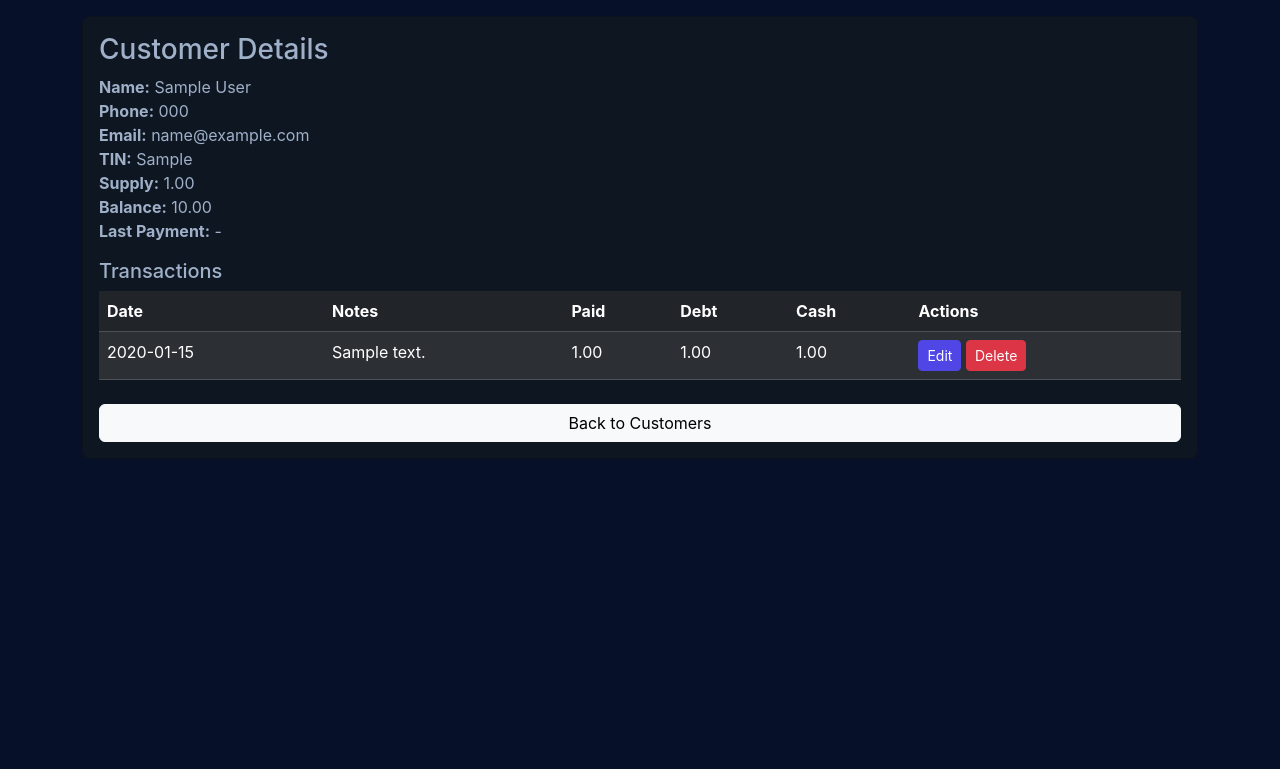
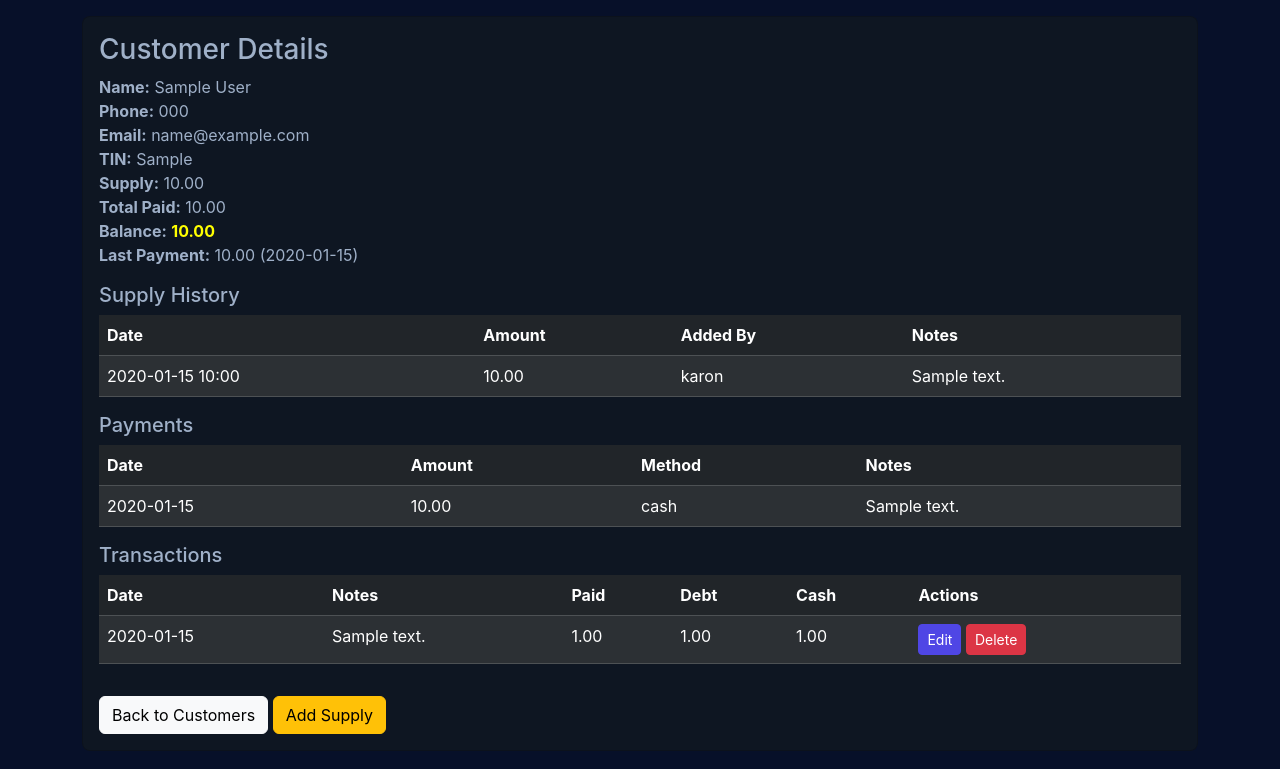
Before and after one commit to karonpro/Teba, a Django app: page /transactions/customers/1/ in a window 1280 px wide. Shown: the part 58-827 px from the top of the page. Before the commit the page ends 517 px from the top, so only its background shows below. Run offline with Django 5.2, Linux system fonts and the light colour scheme; data comes from the database, SQL or seed files in the repository; tables that the repository leaves empty hold one stand-in row (values such as "Sample post"); parts of the project's set-up code (start-up, migrations or seed data) failed here and were passed over.

Commit message:
Update supply/balance fix and forms

```diff
--- a/transactions/templates/transactions/customer_detail.html
+++ b/transactions/templates/transactions/customer_detail.html
@@ -11,12 +11,76 @@
         <strong>Phone:</strong> {{ customer.phone|default:"-" }} <br>
         <strong>Email:</strong> {{ customer.email|default:"-" }} <br>
         <strong>TIN:</strong> {{ customer.tin|default:"-" }} <br>
-        <strong>Supply:</strong> {{ customer.supply|floatformat:2 }} <br>
-        <strong>Balance:</strong> {{ customer.balance|floatformat:2 }} <br>
-        <strong>Last Payment:</strong> {{ last_payment_date|date:"Y-m-d"|default:"-" }}
+        <strong>Supply:</strong> {{ total_supply|floatformat:2 }} <br>
+        <strong>Total Paid:</strong> {{ total_paid|floatformat:2 }} <br>
+        <strong>Balance:</strong>
+            <span style="color: {{ customer.balance_color }}; font-weight: bold;">
+                {{ customer.balance|floatformat:2 }}
+            </span> <br>
+        <strong>Last Payment:</strong>
+            {% if last_payment %}
+                {{ last_payment.amount|floatformat:2 }} ({{ last_payment.date|date:"Y-m-d" }})
+            {% else %}
+                -
+            {% endif %}
     </div>
 
+    <!-- Supply History Table -->
+    <h5>Supply History</h5>
+    <table class="table table-striped table-dark">
+        <thead>
+            <tr>
+                <th>Date</th>
+                <th>Amount</th>
+                <th>Added By</th>
+                <th>Notes</th>
+            </tr>
+        </thead>
+        <tbody>
+            {% for supply in supply_history %}
+            <tr>
+                <td>{{ supply.date|date:"Y-m-d H:i" }}</td>
+                <td>{{ supply.amount|floatformat:2 }}</td>
+                <td>{{ supply.added_by.username|default:"-" }}</td>
+                <td>{{ supply.notes|default:"-" }}</td>
+            </tr>
+            {% empty %}
+            <tr>
+                <td colspan="4">No supply history.</td>
+            </tr>
+            {% endfor %}
+        </tbody>
+    </table>
+
+    <!-- Payments Table -->
+    <h5>Payments</h5>
+    <table class="table table-striped table-dark">
+        <thead>
+            <tr>
+                <th>Date</th>
+                <th>Amount</th>
+                <th>Method</th>
+                <th>Notes</th>
+            </tr>
+        </thead>
+        <tbody>
+            {% for payment in customer.payments.all %}
+            <tr>
+                <td>{{ payment.date|date:"Y-m-d" }}</td>
+                <td>{{ payment.amount|floatformat:2 }}</td>
+                <td>{{ payment.method }}</td>
+                <td>{{ payment.notes|default:"-" }}</td>
+            </tr>
+            {% empty %}
+            <tr>
+                <td colspan="4">No payments found.</td>
+            </tr>
+            {% endfor %}
+        </tbody>
+    </table>
+
     <!-- Transactions Table -->
+    {% if transactions %}
     <h5>Transactions</h5>
     <table class="table table-dark table-striped">
         <thead>
@@ -42,15 +106,15 @@
                     <a href="{% url 'transactions:delete' t.id %}" class="btn btn-danger btn-sm">Delete</a>
                 </td>
             </tr>
-            {% empty %}
-            <tr>
-                <td colspan="6">No transactions found for this customer.</td>
-            </tr>
             {% endfor %}
         </tbody>
     </table>
+    {% endif %}
 
-    <!-- Back Button -->
-    <a href="{% url 'transactions:customers' %}" class="btn btn-light mt-2">Back to Customers</a>
+    <!-- Back / Add Supply Buttons -->
+    <div class="mt-3">
+        <a href="{% url 'transactions:customers' %}" class="btn btn-light">Back to Customers</a>
+        <a href="{% url 'transactions:add_supply' customer.id %}" class="btn btn-warning">Add Supply</a>
+    </div>
 </div>
 {% endblock %}
--- a/transactions/urls.py
+++ b/transactions/urls.py
@@ -1,31 +1,41 @@
-
 from django.urls import path
 from . import views
-app_name='transactions'
-urlpatterns=[
+
+app_name = 'transactions'
+
+urlpatterns = [
     path('customer-info/<int:pk>/', views.customer_info, name='customer_info'),
-    # path('', views.transaction_list, name='list'),  # Duplicate, removed
     path('add/', views.transaction_add, name='add'),
     path('<int:pk>/edit/', views.transaction_edit, name='edit'),
     path('<int:pk>/delete/', views.transaction_delete, name='delete'),
+
+    # Customers
     path('customers/', views.customers_list, name='customers'),
     path('customers/<int:pk>/', views.customer_detail, name='customer_detail'),
     path('customers/add/', views.customer_add, name='customer_add'),
     path('customers/<int:pk>/edit/', views.customer_edit, name='customer_edit'),
     path('customers/<int:pk>/delete/', views.customer_delete, name='customer_delete'),
+    path('customers/<int:customer_id>/add_supply/', views.add_supply, name='add_supply'),
+    path('customers/export/', views.export_customers_csv, name='export_customers_csv'),
+
+    # Payments
     path('payments/add/', views.payment_add, name='payment_add'),
+
+    # Expenses
     path('expenses/', views.expenses_list, name='expenses'),
     path('expenses/add/', views.expense_add, name='expense_add'),
+    path('expenses/edit/<int:pk>/', views.expense_edit, name='expense_edit'),
+    path('expenses/delete/<int:pk>/', views.expense_delete, name='expense_delete'),
+
+    # Reports
     path('reports/daily/', views.daily_report, name='report_daily'),
     path('reports/daily/export/', views.daily_export, name='report_daily_export'),
-     path('<int:pk>/', views.transaction_detail, name='transaction_detail'),
-    path('', views.transaction_list, name='list'),
     path('reports/', views.report_home, name='report_home'),
     path('reports/customers/', views.customer_report, name='customer_report'),
     path('reports/expenses/', views.expense_report, name='expense_report'),
     path('reports/transactions/', views.transaction_report, name='transaction_report'),
-     path('expenses/', views.expenses_list, name='expenses_list'),
-    path('expenses/add/', views.expense_add, name='expense_add'),
-    path('expenses/edit/<int:pk>/', views.expense_edit, name='expense_edit'),
-    path('expenses/delete/<int:pk>/', views.expense_delete, name='expense_delete'),
+
+    # Transactions
+    path('', views.transaction_list, name='list'),
+    path('<int:pk>/', views.transaction_detail, name='transaction_detail'),
 ]
--- a/transactions/views.py
+++ b/transactions/views.py
@@ -154,11 +154,10 @@ def customer_delete(request, pk):
         return redirect('transactions:customers')
     return render(request, 'transactions/customer_confirm_delete.html', {'obj': obj})
 
-
+from django.db.models import Sum, Max
+from datetime import datetime
 from django.shortcuts import render
-from .models import Customer, Payment
-from django.db.models import Q, Max
-from datetime import datetime
+from .models import Customer, Transaction, Payment
 
 def customers_list(request):
     customers = Customer.objects.all()
@@ -195,8 +194,16 @@ def customers_list(request):
         except:
             pass
 
+    # --- Totals after filtering ---
+    total_supply = customers.aggregate(total_supply=Sum('supply'))['total_supply'] or 0
+    total_payment = customers.aggregate(total_payment=Sum('payments__amount'))['total_payment'] or 0
+    total_balance = sum(c.balance for c in customers)
+
     context = {
         'customers': customers,
+        'total_supply': total_supply,
+        'total_payment': total_payment,
+        'total_balance': total_balance,
         'request': request,
     }
     return render(request, 'transactions/customers_list.html', context)
@@ -220,21 +227,28 @@ from .models import Customer, Transaction
 from django.db.models import Sum
 
 def customer_detail(request, pk):
-    # Get the customer object
     customer = get_object_or_404(Customer, pk=pk)
 
-    # Get all transactions for this customer, newest first
+    # Transactions for this customer
     transactions = Transaction.objects.filter(customer=customer).order_by('-date')
 
-    # Optional: compute totals
-    total_paid = transactions.aggregate(total_paid=Sum('paid'))['total_paid'] or 0
-    total_debt = transactions.aggregate(total_debt=Sum('debt'))['total_debt'] or 0
+    # Supply history
+    supply_history = customer.supply_history.all().order_by('-date')
+
+    # Last payment object
+    last_payment = customer.last_payment  # Using property from Customer model
+
+    # Totals
+    total_paid = customer.total_payment  # Using property from Customer model
+    total_supply = customer.total_supply  # Using property from Customer model
 
     context = {
         'customer': customer,
         'transactions': transactions,
+        'supply_history': supply_history,
+        'last_payment': last_payment,
         'total_paid': total_paid,
-        'total_debt': total_debt,
+        'total_supply': total_supply,
     }
     return render(request, 'transactions/customer_detail.html', context)
 
@@ -429,6 +443,66 @@ def transaction_report(request):
         'end': end,
     })
 
+# views.py
+from django.shortcuts import render, get_object_or_404, redirect
+from django.contrib.auth.decorators import login_required
+from django.contrib import messages
+from .models import Customer, SupplyHistory  # ✅ correct
+from .forms import SupplyForm
+
+
+@login_required
+def add_supply(request, customer_id):
+    customer = get_object_or_404(Customer, pk=customer_id)
+
+    if request.method == "POST":
+        form = SupplyForm(request.POST)
+        if form.is_valid():
+            supply = form.save(commit=False)
+            supply.customer = customer
+            supply.save()
+
+
+            messages.success(request, f"Supply of {supply.amount} added for {customer.name}.")
+            return redirect("transactions:customer_detail", pk=customer.id)
+    else:
+        form = SupplyForm()
+
+    context = {
+        "customer": customer,
+        "form": form,
+    }
+    return render(request, "transactions/add_supply.html", context)
+
+
+import csv
+from django.http import HttpResponse
+from .models import Customer
+
+def export_customers_csv(request):
+    response = HttpResponse(content_type='text/csv')
+    response['Content-Disposition'] = 'attachment; filename="customers.csv"'
+
+    writer = csv.writer(response)
+    writer.writerow(['Name', 'Phone', 'Email', 'TIN', 'Supply', 'Balance'])
+
+    for customer in Customer.objects.all():
+        writer.writerow([customer.name, customer.phone, customer.email, customer.tin, customer.supply, customer.balance])
+
+    return response
+
+
+
+
+
+
+
+
+
+
+
+
+
 
 # ---------------- Home ----------------
 from django.shortcuts import render
```
Also changed, not shown: transactions/forms.py (+49 -41 lines), transactions/models.py (+48 -8 lines), transactions/templates/transactions/(add_supply.html (added, +15 -0 lines), transactions/templates/transactions/add_supply.html (added, +13 -0 lines), transactions/templates/transactions/customers_list.html (+22 -8 lines), transactions/migrations/0001_initial.py, transactions/migrations/0002_delete_supply.py (added), transactions/migrations/0004_supplyhistory.py (added).
